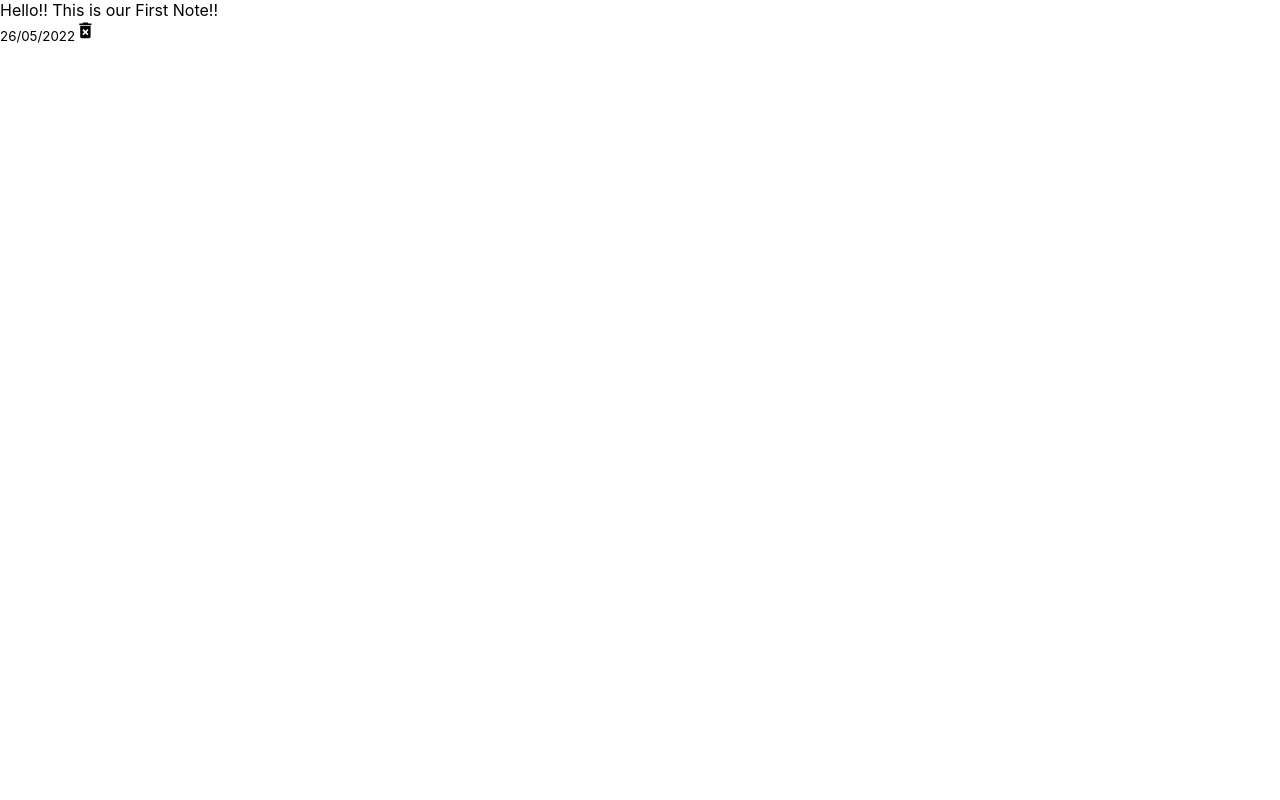
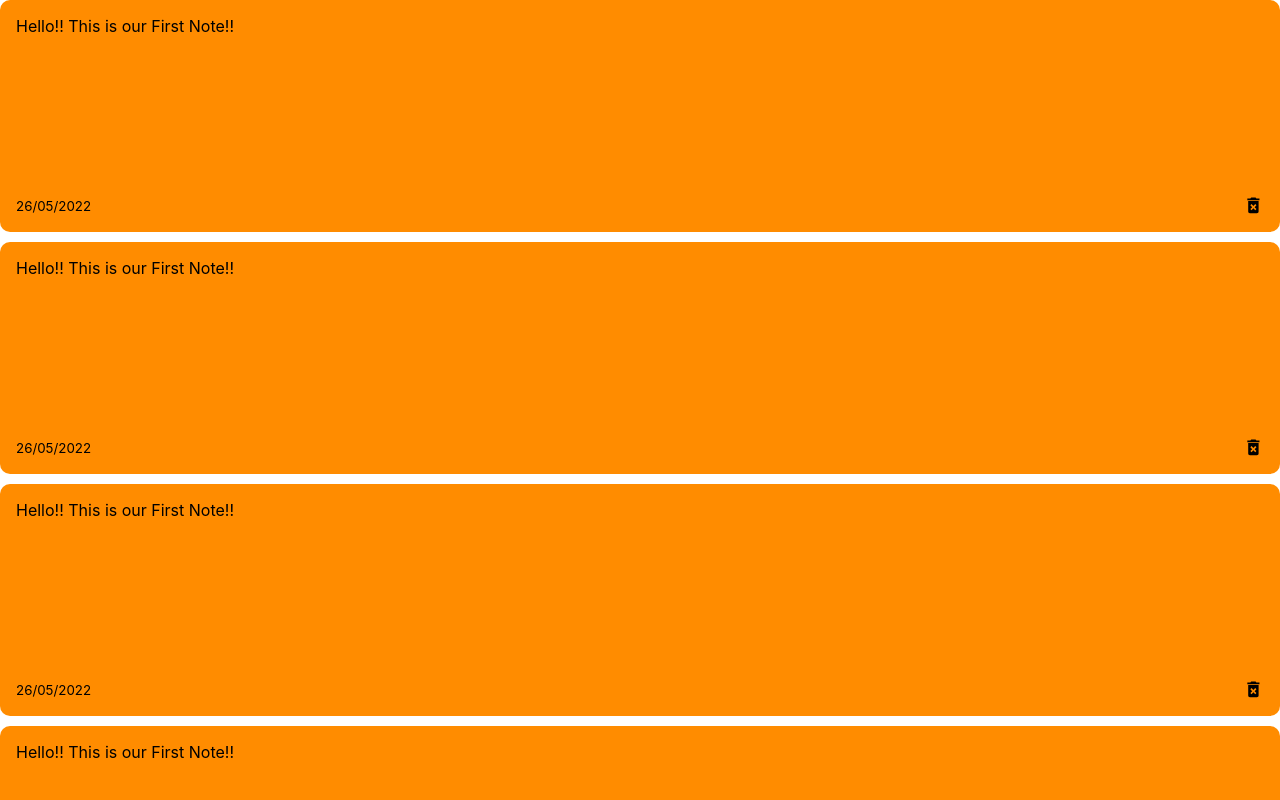
Before and after one commit to GloriaUloaku/react-notes-app, a React (Create React App) app: page / in a window 1280 px wide. Shown: the top 800 px of the page. Built offline with nearby package versions, Linux system fonts and the light colour scheme.

Commit message:
3rd commit

```diff
--- a/src/components/NotesList.js
+++ b/src/components/NotesList.js
@@ -3,6 +3,11 @@
 const NotesList = () => {
      return (
          <div className='notes-list'>
+             <Note />
+             <Note />
+             <Note />
+             <Note />
+             <Note />
              <Note />
 
          </div>
--- a/src/index.css
+++ b/src/index.css
@@ -11,3 +11,20 @@
   font-family: source-code-pro, Menlo, Monaco, Consolas, 'Courier New',
     monospace;
 }
+
+.note{
+  background-color: darkorange;
+  margin-bottom: 10px;
+  border-radius: 10px;
+  padding: 1rem;
+  min-height: 200px;
+  display: flex;
+  flex-direction: column;
+  justify-content: space-between;
+}
+
+.note-footer{
+  display: flex;
+  align-items: center;
+  justify-content: space-between;
+}
```
